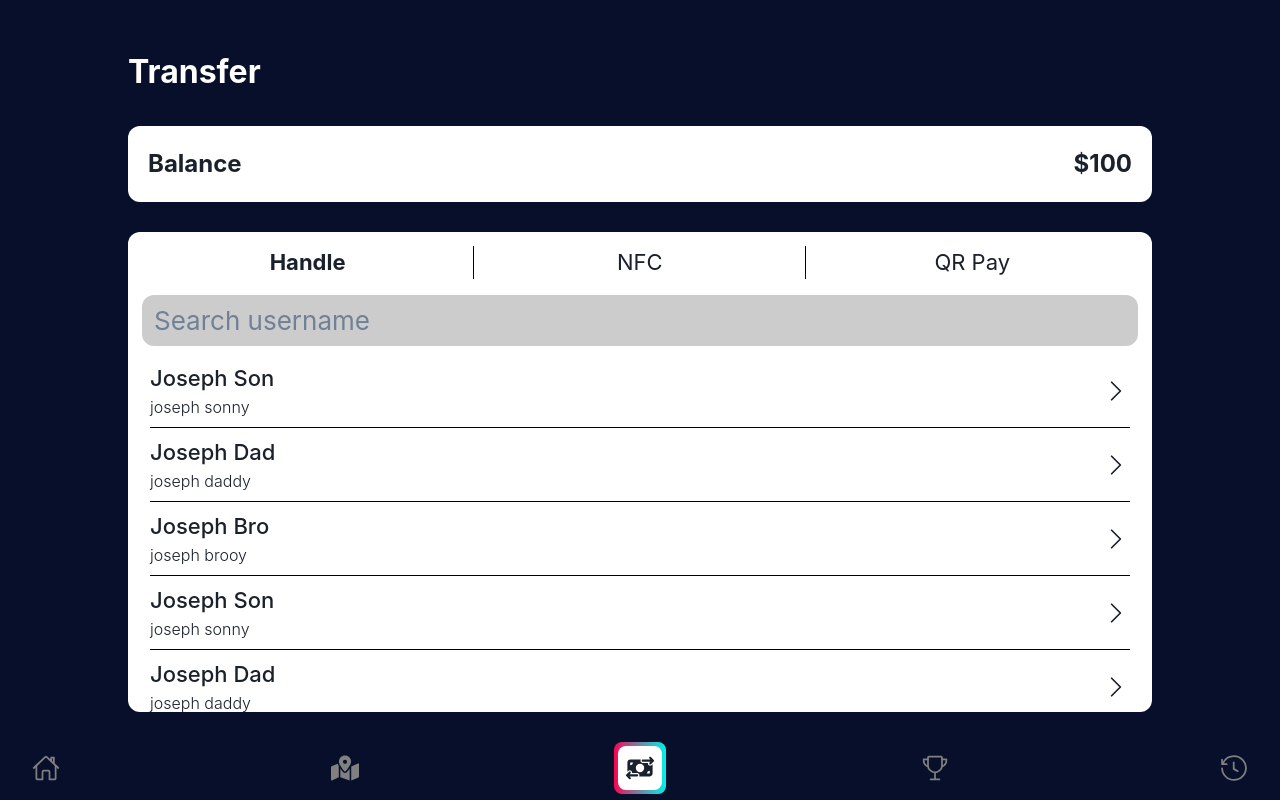
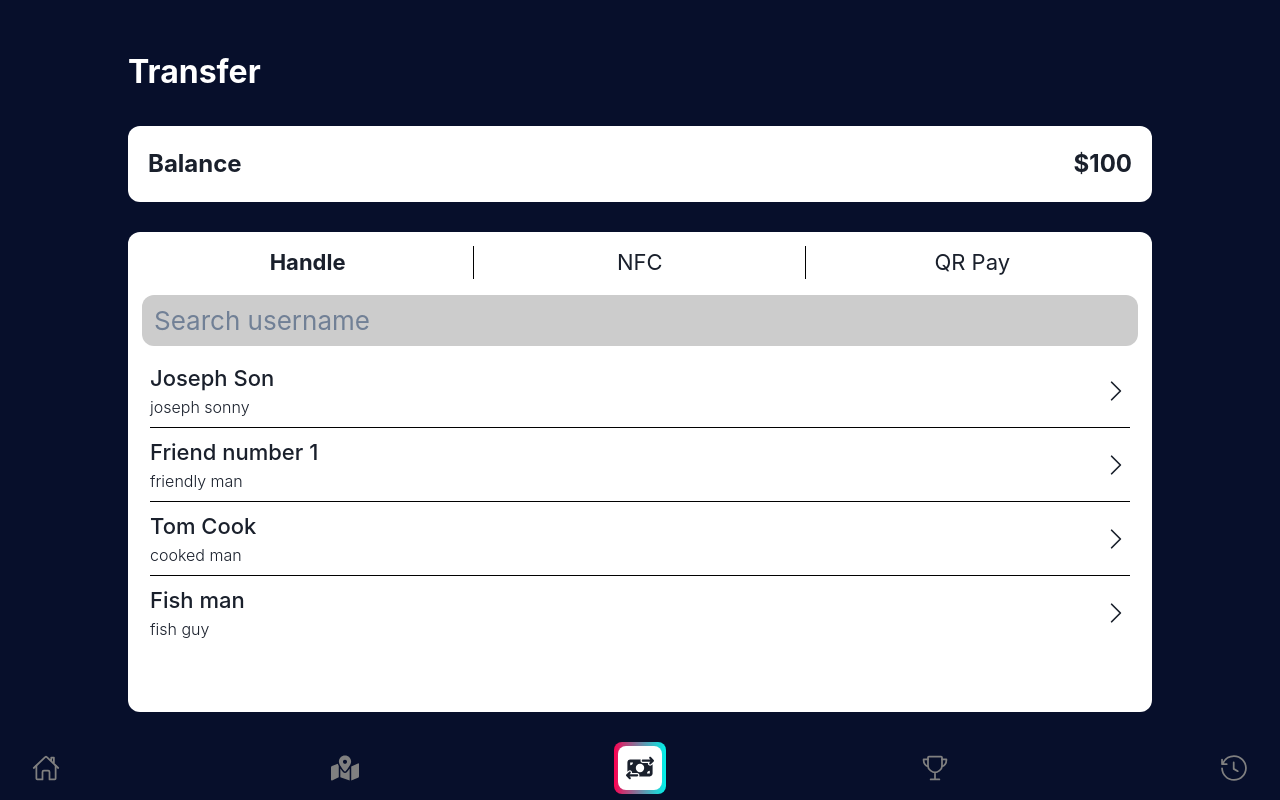
Before and after one commit to Project-Hackathons/tiktok-techjam, a Next.js app in the folder frontend/: page /pay in a window 1280 px wide. Built offline with nearby package versions, Linux system fonts and the light colour scheme.

Commit message:
add filter

```diff
--- a/frontend/src/pages/pay.tsx
+++ b/frontend/src/pages/pay.tsx
@@ -19,6 +19,13 @@ export default function Home() {
   const [paymentType, setPaymentType] = useState(0);
   const [search, setSearch] = useState("");
   const router = useRouter();
+
+  const userList = [
+    { name: "Joseph Son", username: "joseph sonny" },
+    { name: "Friend number 1", username: "friendly man" },
+    { name: "Tom Cook", username: "cooked man" },
+    { name: "Fish man", username: "fish guy" },
+  ];
 
   // const handleConfirmTransaction = () => {
   //   const accessToken = "<access_token>"; // TODO: replace with access token (from cookies?)
@@ -60,20 +67,13 @@ export default function Home() {
               placeholder="Search username"
             />
             <div className={styles.usersContainer}>
-              {[
-                { name: "Joseph Son", username: "joseph sonny" },
-                { name: "Joseph Dad", username: "joseph daddy" },
-                { name: "Joseph Bro", username: "joseph brooy" },
-                { name: "Joseph Son", username: "joseph sonny" },
-                { name: "Joseph Dad", username: "joseph daddy" },
-                { name: "Joseph Bro", username: "joseph brooy" },
-                { name: "Joseph Son", username: "joseph sonny" },
-                { name: "Joseph Dad", username: "joseph daddy" },
-                { name: "Joseph Bro", username: "joseph brooy" },
-                { name: "Joseph Son", username: "joseph sonny" },
-                { name: "Joseph Dad", username: "joseph daddy" },
-                { name: "Joseph Bro", username: "joseph brooy" },
-              ].map((type) => (
+              {userList
+                .filter(
+                  (user) =>
+                    user.name.toLowerCase().includes(search.toLowerCase()) ||
+                    user.username.toLowerCase().includes(search.toLowerCase())
+                )
+                .map((type) => (
                   <div
                     key={type.username}
                     className={styles.user}
```
Lines whose indentation alone changed are shown as unchanged.
